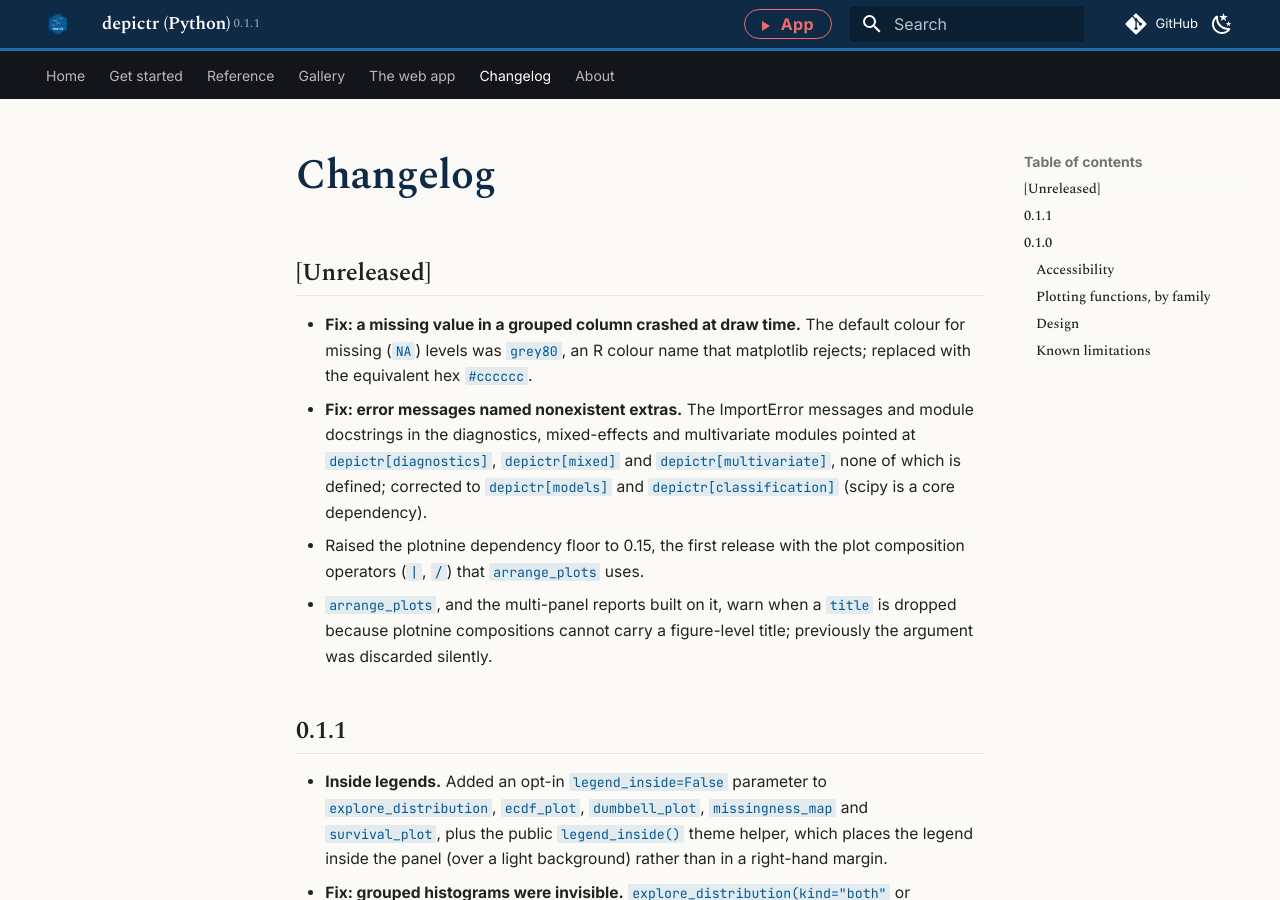
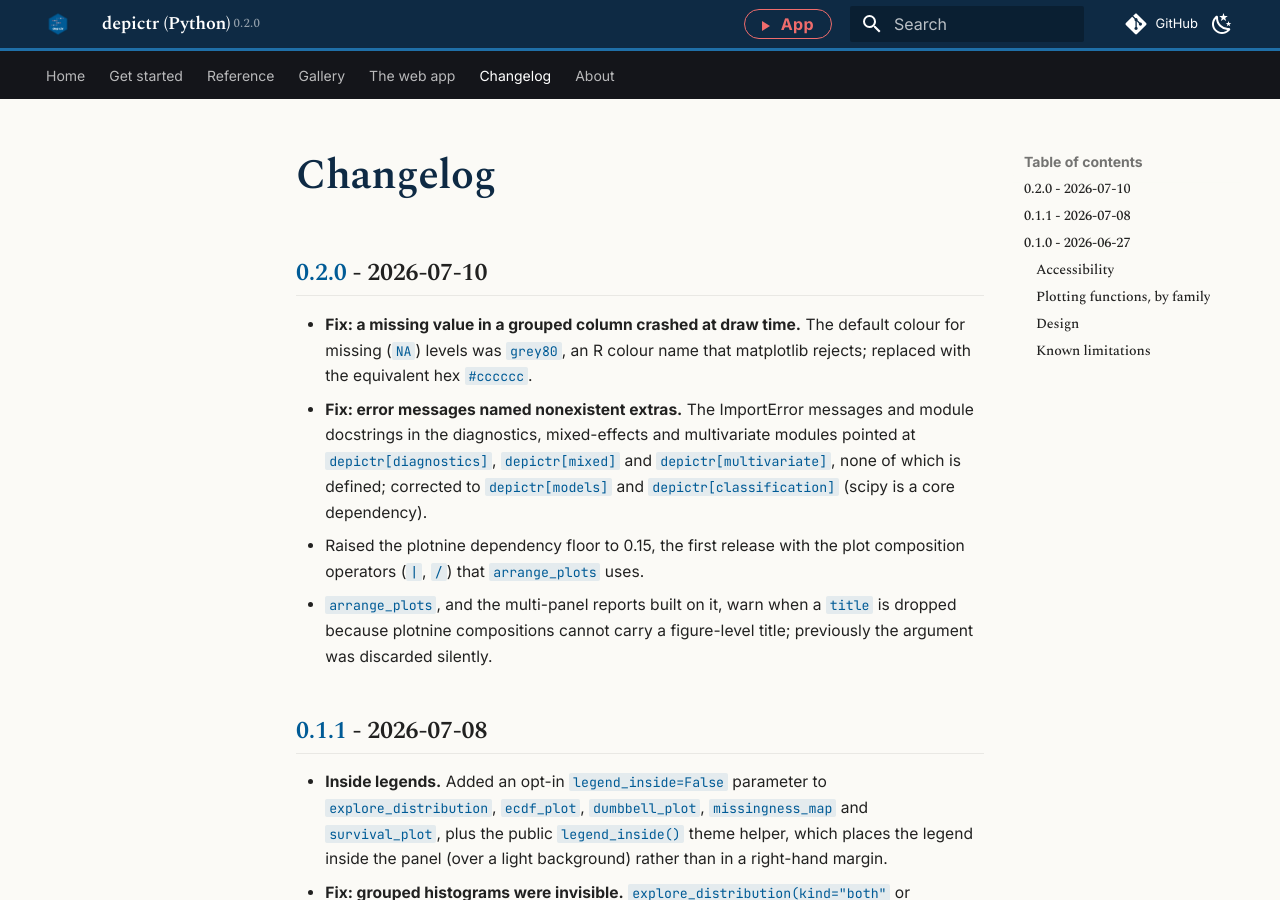
Before and after one commit to pablobernabeu/depictr-py, an MkDocs documentation site: the page built from docs/changelog.md, in a window 1280 px wide and 900 px high. Built offline with MkDocs 1.6.1 and Material for MkDocs 9.7.7, drawn with Linux system fonts in a browser that asks for light colours; comment, search, counter and statistics services are not loaded.

Commit message:
Release 0.2.0: version bump with dated, linked changelog headings
The Unreleased section becomes 0.2.0 (2026-07-10), earlier headings gain their tag dates and Keep-a-Changelog link definitions, and the version copies (mkdocs header, About citation and BibTeX with its data-URI download, CITATION.cff with a new date-released) follow. Artefacts build clean and pass twine check; the PyPI upload is a manual twine step since this repo has no publish workflow.

Co-Authored-By: Claude Opus 4.8 <noreply@anthropic.com>

```diff
--- a/CHANGELOG.md
+++ b/CHANGELOG.md
@@ -1,6 +1,6 @@
 # Changelog
 
-## [Unreleased]
+## [0.2.0] - 2026-07-10
 
 - **Fix: a missing value in a grouped column crashed at draw time.** The
   default colour for missing (`NA`) levels was `grey80`, an R colour name that
@@ -16,7 +16,7 @@
   `title` is dropped because plotnine compositions cannot carry a figure-level
   title; previously the argument was discarded silently.
 
-## 0.1.1
+## [0.1.1] - 2026-07-08
 
 - **Inside legends.** Added an opt-in `legend_inside=False` parameter to
   `explore_distribution`, `ecdf_plot`, `dumbbell_plot`, `missingness_map` and
@@ -53,7 +53,7 @@
   same hero plot and a PyPI install link.
 - README image assets are kept out of the source distribution.
 
-## 0.1.0
+## [0.1.0] - 2026-06-27
 
 First release. depictr (Python) is a unified, colourblind-safe toolkit for
 publication-ready statistical visualisation, built on plotnine and the Python
@@ -109,3 +109,7 @@ object you can extend with `+`.
   `optimizer_fixef_plot` (there is no clean statsmodels equivalent of
   `lme4::allFit`), `k_diagnostic`, `palette_preview`, `model_fit_table` and
   `ts_forecast`.
+
+[0.2.0]: https://github.com/pablobernabeu/depictr-py/compare/v0.1.1...v0.2.0
+[0.1.1]: https://github.com/pablobernabeu/depictr-py/compare/v0.1.0...v0.1.1
+[0.1.0]: https://github.com/pablobernabeu/depictr-py/releases/tag/v0.1.0
--- a/mkdocs.yml
+++ b/mkdocs.yml
@@ -106,4 +106,4 @@ nav:
 
 # The released version shown beside the title in the header (updated on release).
 extra:
-  version: "0.1.1"
+  version: "0.2.0"
--- a/src/depictr/__init__.py
+++ b/src/depictr/__init__.py
@@ -70,7 +70,7 @@ from .posterior import frequentist_bayesian_plot, posterior_plot
 from .power import power_curve_plot
 from .predictions import compare_models, effects_plot, interaction_plot
 
-__version__ = "0.1.1"
+__version__ = "0.2.0"
 
 __all__ = [
     "__version__",
```
Also changed, not shown: docs/about.md (+3 -3 lines), 1 other file.
